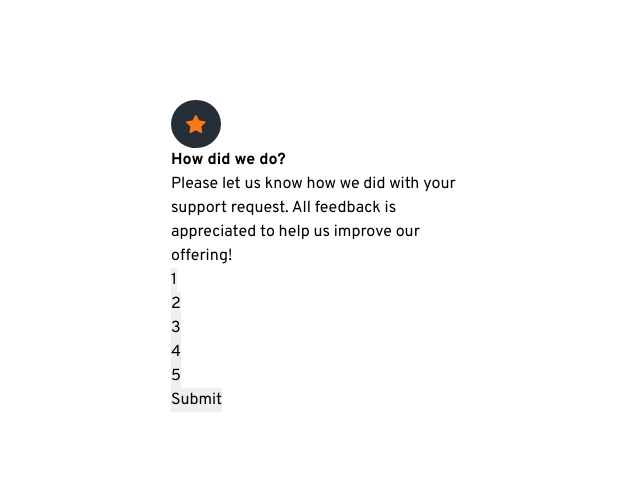
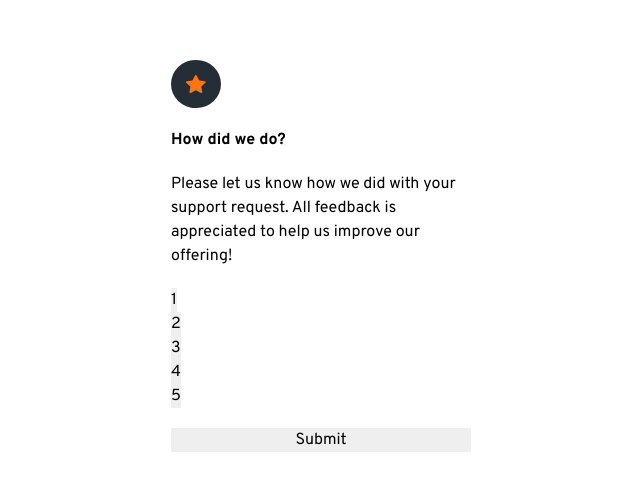
Before and after one commit to matheuzeba/Interactive-rating-component, a plain HTML site: page index.html in a window 1280 px wide. Shown: the part 144-634 px from the top of the page, without its empty margins (319-959 px from the left). Drawn offline with Linux system fonts and the light colour scheme.

Commit message:
adicionado gap a .component

```diff
--- a/css/style.css
+++ b/css/style.css
@@ -7,6 +7,12 @@
 
     height: inherit;
 
+}
+
+.component {
+    display: flex;
+    flex-direction: column;
+    gap: 2rem;
 }
 
 .component .header {
```
